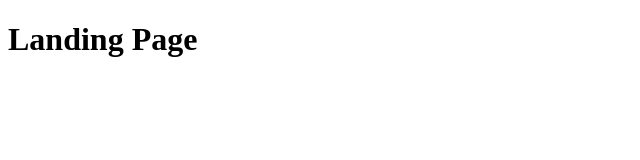
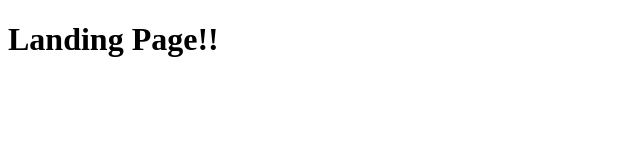
Before and after one commit to myoshi2891/Microservices-built-with-Node-React-Docker-and-Kubernetes, a Next.js app in the folder client/: page / in a window 1280 px wide. Shown: the top 160 px of the page, without its empty margins (0-640 px from the left). Built offline with nearby package versions, Linux system fonts and the light colour scheme.

Commit message:
Note on File Change Detection

```diff
--- /dev/null
+++ b/client/next.config.js
@@ -0,0 +1,6 @@
+module.exports = {
+	webpack: (config) => {
+		config.watchOptions.poll = 300;
+		return config;
+	},
+};
--- a/client/pages/index.js
+++ b/client/pages/index.js
@@ -1,4 +1,4 @@
 const Landing = () => {
-	return <h1>Landing Page</h1>;
+	return <h1>Landing Page!!</h1>;
 };
 export default Landing;
```
